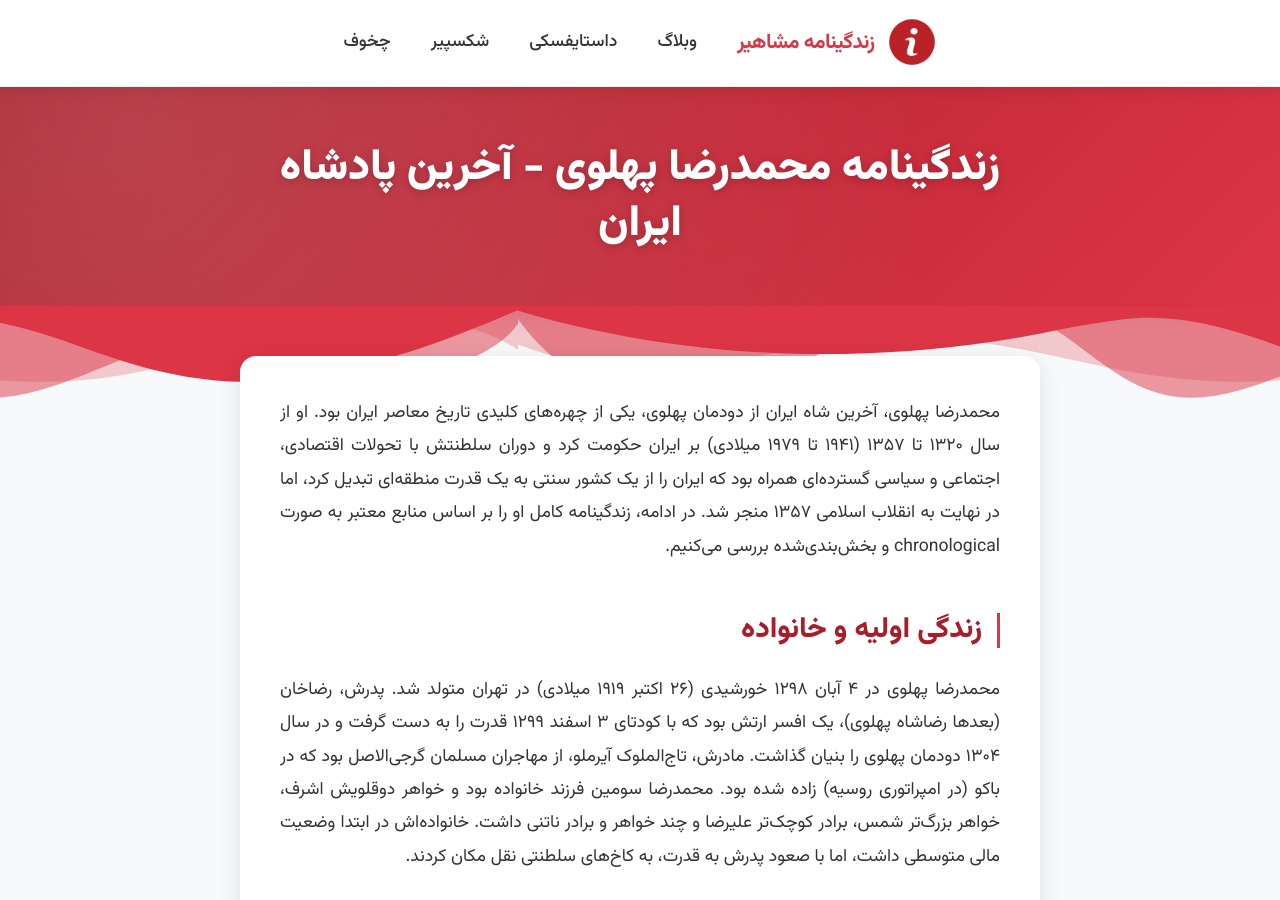
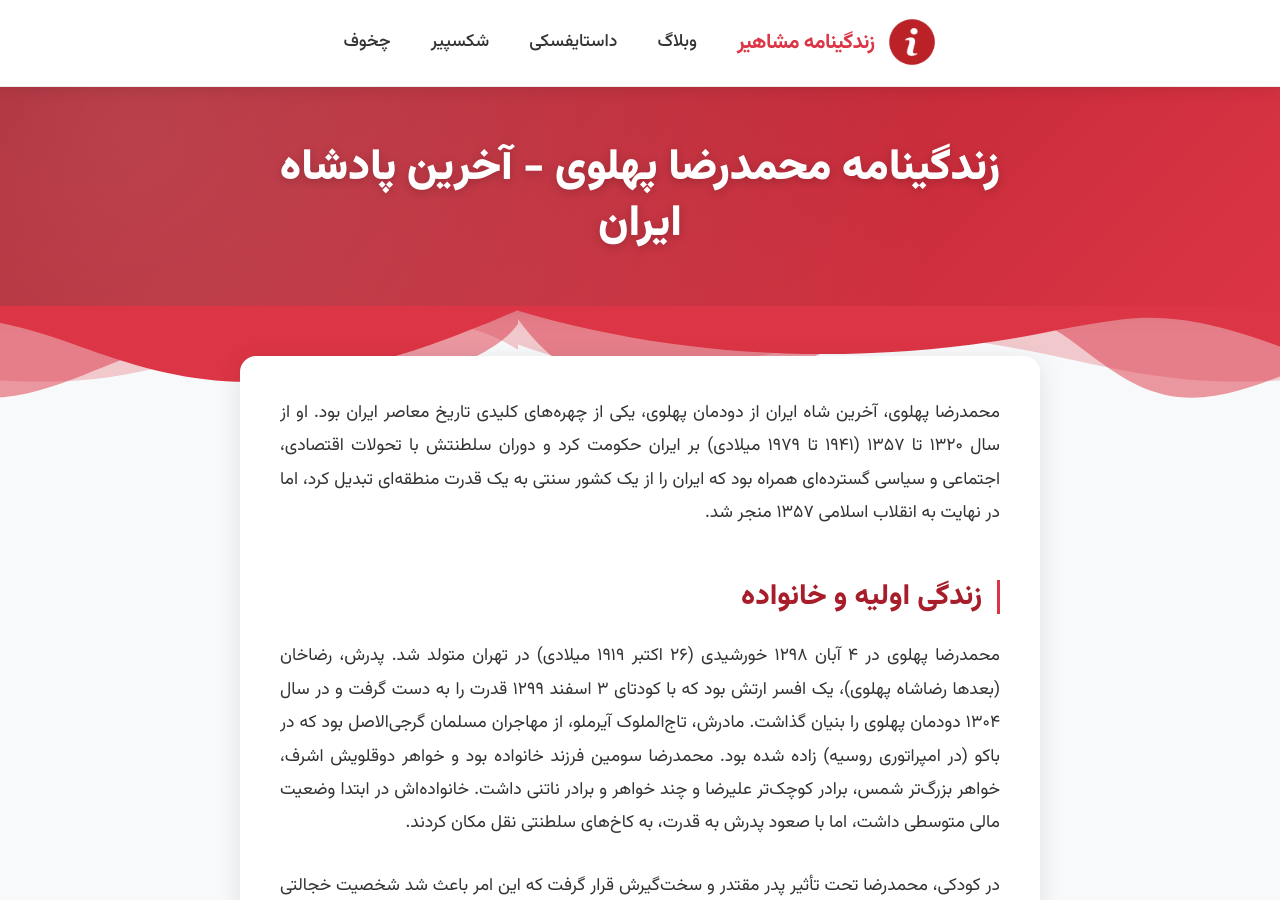
Before and after one commit to darkblog/darkblog.github.io, a Jekyll site: the page built from _posts/2025-1-2-26.md, in a window 1280 px wide and 900 px high. Built offline with Jekyll 4.4.1, drawn with Linux system fonts in a browser that asks for light colours.

Commit message:
Update 2025-1-2-26.md

```diff
--- a/_posts/2025-1-2-26.md
+++ b/_posts/2025-1-2-26.md
@@ -3,7 +3,7 @@ layout: post
 title: زندگینامه محمدرضا پهلوی - آخرین پادشاه ایران
 ---
 
-محمدرضا پهلوی، آخرین شاه ایران از دودمان پهلوی، یکی از چهره‌های کلیدی تاریخ معاصر ایران بود. او از سال ۱۳۲۰ تا ۱۳۵۷ (۱۹۴۱ تا ۱۹۷۹ میلادی) بر ایران حکومت کرد و دوران سلطنتش با تحولات اقتصادی، اجتماعی و سیاسی گسترده‌ای همراه بود که ایران را از یک کشور سنتی به یک قدرت منطقه‌ای تبدیل کرد، اما در نهایت به انقلاب اسلامی ۱۳۵۷ منجر شد. در ادامه، زندگینامه کامل او را بر اساس منابع معتبر به صورت chronological و بخش‌بندی‌شده بررسی می‌کنیم.
+محمدرضا پهلوی، آخرین شاه ایران از دودمان پهلوی، یکی از چهره‌های کلیدی تاریخ معاصر ایران بود. او از سال ۱۳۲۰ تا ۱۳۵۷ (۱۹۴۱ تا ۱۹۷۹ میلادی) بر ایران حکومت کرد و دوران سلطنتش با تحولات اقتصادی، اجتماعی و سیاسی گسترده‌ای همراه بود که ایران را از یک کشور سنتی به یک قدرت منطقه‌ای تبدیل کرد، اما در نهایت به انقلاب اسلامی ۱۳۵۷ منجر شد.
 
 ## زندگی اولیه و خانواده
 محمدرضا پهلوی در ۴ آبان ۱۲۹۸ خورشیدی (۲۶ اکتبر ۱۹۱۹ میلادی) در تهران متولد شد. پدرش، رضاخان (بعدها رضاشاه پهلوی)، یک افسر ارتش بود که با کودتای ۳ اسفند ۱۲۹۹ قدرت را به دست گرفت و در سال ۱۳۰۴ دودمان پهلوی را بنیان گذاشت. مادرش، تاج‌الملوک آیرملو، از مهاجران مسلمان گرجی‌الاصل بود که در باکو (در امپراتوری روسیه) زاده شده بود. محمدرضا سومین فرزند خانواده بود و خواهر دوقلویش اشرف، خواهر بزرگ‌تر شمس، برادر کوچک‌تر علیرضا و چند خواهر و برادر ناتنی داشت. خانواده‌اش در ابتدا وضعیت مالی متوسطی داشت، اما با صعود پدرش به قدرت، به کاخ‌های سلطنتی نقل مکان کردند.
```
